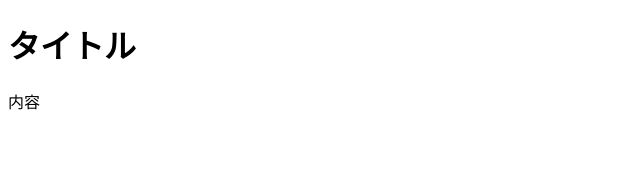
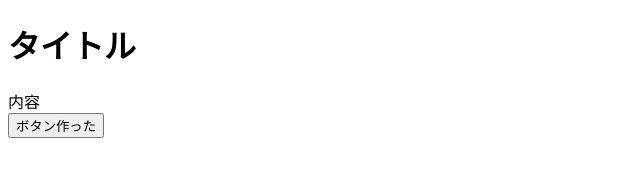
Before and after one commit to Edgelabo/git-sample, a plain HTML site: page index.html in a window 1280 px wide. Shown: the whole page, without its empty margins (0-640 px from the left). Drawn offline with Linux system fonts and the light colour scheme.

Commit message:
create button

```diff
--- a/index.html
+++ b/index.html
@@ -9,5 +9,6 @@
   <body>
     <h1>タイトル</h1>
     <div>内容</div>
+    <button>ボタン作った</button>
   </body>
 </html>
```
